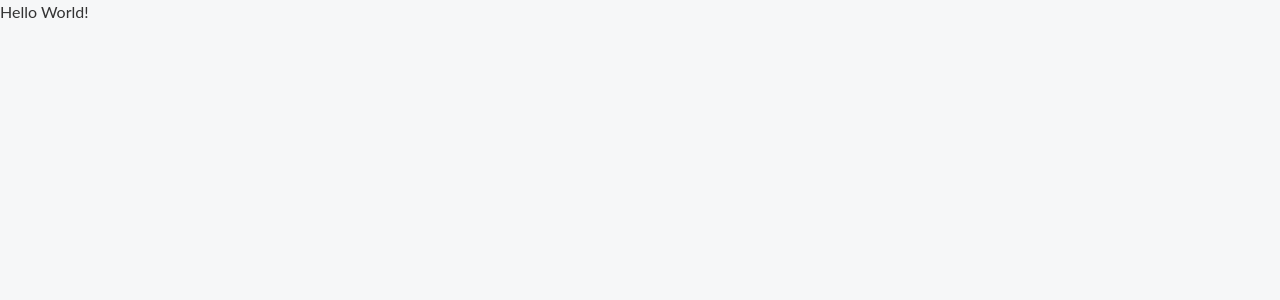
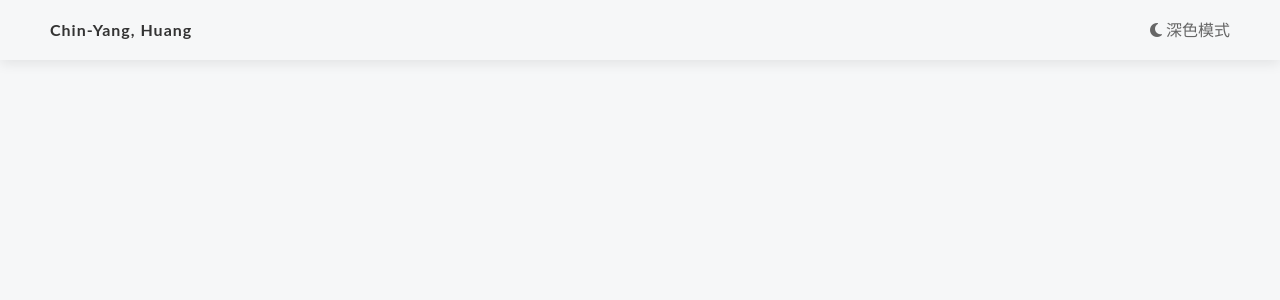
Before and after one commit to cyanshub/sp-resume-ts-082524, a React (Vite) app: page /resumes in a window 1280 px wide. Shown: the top 300 px of the page. Built offline with nearby package versions, Linux system fonts and the light colour scheme.

Commit message:
製作 header 及其樣式

```diff
--- /dev/null
+++ b/src/components/ResumePageComponents/Header.tsx
@@ -0,0 +1,30 @@
+import styled from 'styled-components'
+
+// UI元件
+const Header = () => {
+  return (
+    <header>
+      <nav>
+        <a className="link-formats" href="#">
+          <span className="nav-title">Chin-Yang, Huang</span>
+        </a>
+        <div className="nav-group">
+          <label htmlFor="nav-darkmode-toggle" className="nav-icon">
+            <StyledSpan>
+              <i className="fa fa-moon me-1"></i>
+              深色模式
+            </StyledSpan>
+          </label>
+          <input type="checkbox" id="nav-darkmode-toggle" />
+        </div>
+      </nav>
+    </header>
+  )
+}
+
+// UI元件樣式
+const StyledSpan = styled.span`
+  white-space: nowrap;
+`
+
+export default Header
--- a/src/pages/ResumePage.tsx
+++ b/src/pages/ResumePage.tsx
@@ -1,6 +1,11 @@
+import Header from "../components/ResumePageComponents/Header"
+
 const ResumePage = () => {
+
   return (
-    <><div>Hello World!</div></>
+    <>
+      <Header  />
+    </>
   )
 }
 
```
